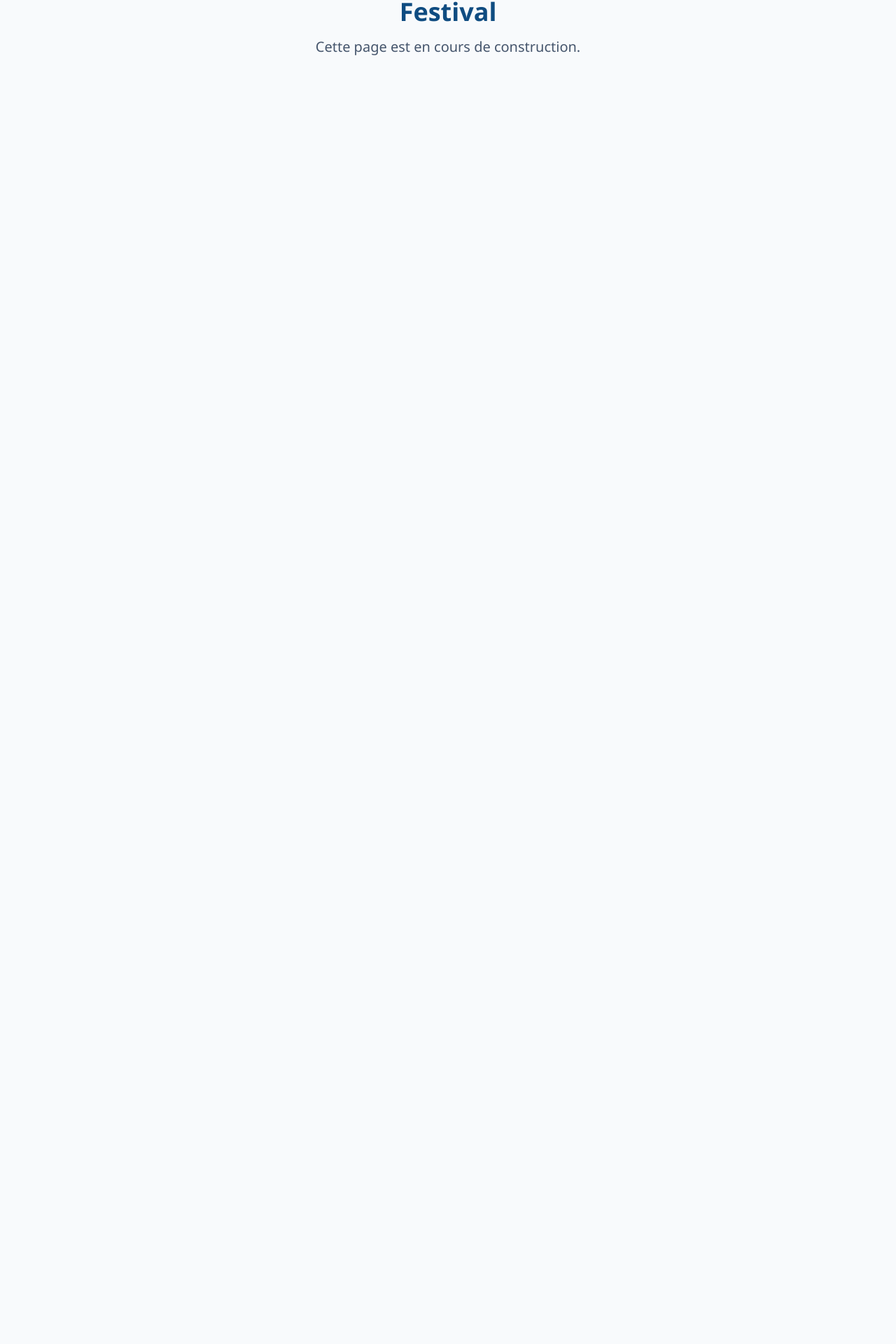
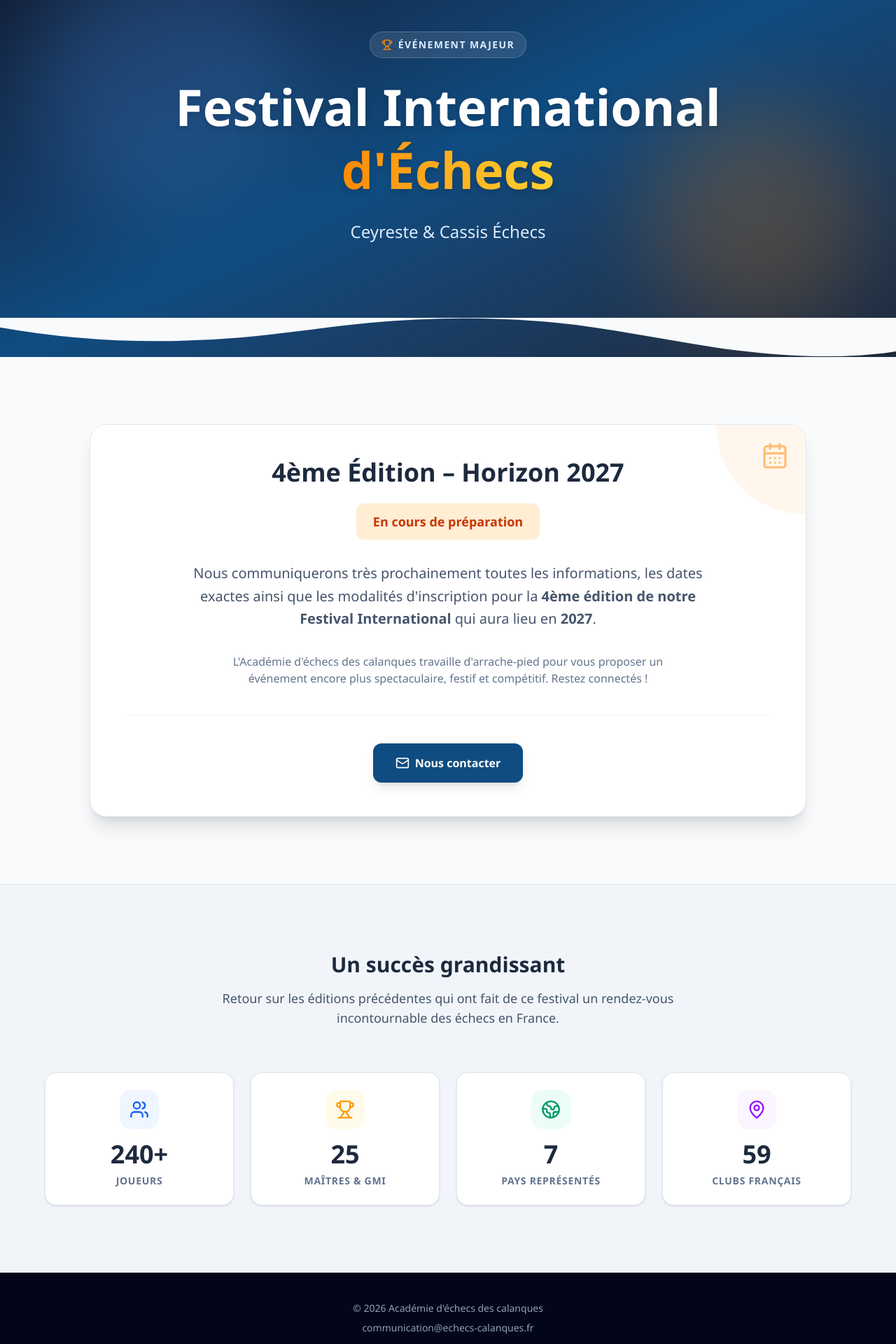
Before and after one commit to jgiraudeau/ac_echecs_calanques, a Next.js app: page /festival in a window 1280 px wide. Shown: the part 148-2068 px from the top of the page at 70% size. Before the commit the page ends 800 px from the top, so only its background shows below. Built offline with nearby package versions, Linux system fonts and the light colour scheme.

Commit message:
feat: design new festival page for 2027 edition

```diff
--- a/src/app/festival/page.tsx
+++ b/src/app/festival/page.tsx
@@ -1,13 +1,140 @@
 import { Navbar } from "@/components/layout/Navbar";
+import { CalendarDays, Trophy, Globe2, Users, MapPin, Mail, ArrowRight } from "lucide-react";
+import Link from "next/link";
+import type { Metadata } from "next";
+
+export const metadata: Metadata = {
+  title: "Festival International | Académie d'échecs des calanques",
+  description: "Découvrez le Festival International d'Échecs de Ceyreste et Cassis. Retrouvez prochainement les informations pour la 4ème édition en 2027.",
+};
 
 export default function FestivalPage() {
-    return (
-        <div className="min-h-screen bg-slate-50 font-sans">
-            <Navbar />
-            <div className="container mx-auto px-4 py-20 text-center">
-                <h1 className="text-4xl font-bold text-primary mb-4">Festival</h1>
-                <p className="text-xl text-slate-600">Cette page est en cours de construction.</p>
+  return (
+    <div className="min-h-screen bg-slate-50 font-sans">
+      <Navbar />
+
+      {/* Hero Section */}
+      <section className="relative bg-gradient-to-br from-slate-900 via-[#0F4C81] to-slate-800 py-24 md:py-32 overflow-hidden">
+        <div className="absolute inset-0 opacity-20">
+          <div className="absolute top-0 left-10 w-96 h-96 rounded-full bg-blue-400 blur-3xl" />
+          <div className="absolute bottom-10 right-10 w-80 h-80 rounded-full bg-orange-400 blur-3xl" />
+        </div>
+        <div className="container mx-auto px-4 relative z-10 text-center">
+          <span className="inline-flex items-center gap-2 bg-white/10 border border-white/20 text-blue-100 text-sm font-bold uppercase tracking-widest px-4 py-2 rounded-full mb-6">
+            <Trophy className="w-4 h-4 text-orange-400" />
+            Événement Majeur
+          </span>
+          <h1 className="text-4xl md:text-6xl lg:text-7xl font-extrabold text-white mb-6 drop-shadow-lg leading-tight">
+            Festival International<br />
+            <span className="text-transparent bg-clip-text bg-gradient-to-r from-orange-400 to-amber-300">
+              d&apos;Échecs
+            </span>
+          </h1>
+          <p className="text-xl md:text-2xl text-blue-100 max-w-3xl mx-auto leading-relaxed mb-8">
+            Ceyreste &amp; Cassis Échecs
+          </p>
+        </div>
+
+        {/* Wave divider */}
+        <div className="absolute -bottom-1 left-0 w-full overflow-hidden leading-[0] z-10">
+          <svg className="relative block w-[calc(100%+1.3px)] h-[60px]" xmlns="http://www.w3.org/2000/svg" viewBox="0 0 1200 120" preserveAspectRatio="none">
+            <path d="M321.39,56.44c58-10.79,114.16-30.13,172-41.86,82.39-16.72,168.19-17.73,250.45-.39C823.78,31,906.67,72,985.66,92.83c70.05,18.48,146.53,26.09,214.34,3V0H0V27.35A600.21,600.21,0,0,0,321.39,56.44Z" className="fill-slate-50" />
+          </svg>
+        </div>
+      </section>
+
+      {/* Édition 2027 - Coming Soon */}
+      <section className="container mx-auto px-4 py-16 md:py-24">
+        <div className="bg-white rounded-3xl p-8 md:p-12 shadow-xl border border-slate-200 max-w-5xl mx-auto text-center relative overflow-hidden">
+          {/* Decorative elements */}
+          <div className="absolute top-0 right-0 w-32 h-32 bg-orange-50 rounded-bl-full flex items-start justify-end p-6">
+            <CalendarDays className="w-10 h-10 text-orange-400 opacity-50" />
+          </div>
+
+          <div className="relative z-10">
+            <h2 className="text-3xl md:text-4xl font-extrabold text-slate-800 mb-6">
+              4ème Édition – Horizon 2027
+            </h2>
+            <div className="inline-block bg-orange-100 text-orange-700 font-bold px-6 py-3 rounded-xl mb-8 text-lg">
+              En cours de préparation
             </div>
+
+            <p className="text-slate-600 text-lg md:text-xl leading-relaxed max-w-3xl mx-auto mb-8">
+              Nous communiquerons très prochainement toutes les informations, les dates exactes ainsi que les modalités d'inscription pour la <strong>4ème édition de notre Festival International</strong> qui aura lieu en <strong>2027</strong>.
+            </p>
+
+            <p className="text-slate-500 max-w-2xl mx-auto">
+              L'Académie d'échecs des calanques travaille d'arrache-pied pour vous proposer un événement encore plus spectaculaire, festif et compétitif. Restez connectés !
+            </p>
+
+            <div className="mt-10 pt-10 border-t border-slate-100 flex flex-col sm:flex-row justify-center gap-4">
+              <Link
+                href="/contact"
+                className="inline-flex items-center justify-center gap-2 bg-[#0F4C81] hover:bg-[#0a3560] text-white font-bold px-8 py-4 rounded-xl transition-all shadow-lg hover:shadow-xl hover:-translate-y-1"
+              >
+                <Mail className="w-5 h-5" />
+                Nous contacter
+              </Link>
+            </div>
+          </div>
         </div>
-    );
+      </section>
+
+      {/* Rétrospective */}
+      <section className="bg-slate-100 py-16 md:py-24 border-t border-slate-200">
+        <div className="container mx-auto px-4">
+          <div className="text-center max-w-3xl mx-auto mb-16">
+            <h2 className="text-3xl font-extrabold text-slate-800 mb-4">Un succès grandissant</h2>
+            <p className="text-slate-600 text-lg">
+              Retour sur les éditions précédentes qui ont fait de ce festival un rendez-vous incontournable des échecs en France.
+            </p>
+          </div>
+
+          <div className="grid sm:grid-cols-2 lg:grid-cols-4 gap-6 max-w-6xl mx-auto">
+            <div className="bg-white rounded-2xl p-6 shadow-sm border border-slate-200 text-center hover:shadow-md transition-shadow hover:border-orange-200">
+              <div className="w-14 h-14 bg-blue-50 rounded-2xl flex items-center justify-center mx-auto mb-4 text-blue-600">
+                <Users className="w-7 h-7" />
+              </div>
+              <div className="text-4xl font-black text-slate-800 mb-2">240+</div>
+              <div className="text-sm font-bold text-slate-500 uppercase tracking-wider">Joueurs</div>
+            </div>
+
+            <div className="bg-white rounded-2xl p-6 shadow-sm border border-slate-200 text-center hover:shadow-md transition-shadow hover:border-orange-200">
+              <div className="w-14 h-14 bg-amber-50 rounded-2xl flex items-center justify-center mx-auto mb-4 text-amber-500">
+                <Trophy className="w-7 h-7" />
+              </div>
+              <div className="text-4xl font-black text-slate-800 mb-2">25</div>
+              <div className="text-sm font-bold text-slate-500 uppercase tracking-wider">Maîtres &amp; GMI</div>
+            </div>
+
+            <div className="bg-white rounded-2xl p-6 shadow-sm border border-slate-200 text-center hover:shadow-md transition-shadow hover:border-orange-200">
+              <div className="w-14 h-14 bg-emerald-50 rounded-2xl flex items-center justify-center mx-auto mb-4 text-emerald-600">
+                <Globe2 className="w-7 h-7" />
+              </div>
+              <div className="text-4xl font-black text-slate-800 mb-2">7</div>
+              <div className="text-sm font-bold text-slate-500 uppercase tracking-wider">Pays représentés</div>
+            </div>
+
+            <div className="bg-white rounded-2xl p-6 shadow-sm border border-slate-200 text-center hover:shadow-md transition-shadow hover:border-orange-200">
+              <div className="w-14 h-14 bg-purple-50 rounded-2xl flex items-center justify-center mx-auto mb-4 text-purple-600">
+                <MapPin className="w-7 h-7" />
+              </div>
+              <div className="text-4xl font-black text-slate-800 mb-2">59</div>
+              <div className="text-sm font-bold text-slate-500 uppercase tracking-wider">Clubs français</div>
+            </div>
+          </div>
+        </div>
+      </section>
+
+      {/* Footer */}
+      <footer className="bg-slate-950 text-slate-400 py-10 text-center text-sm border-t border-slate-900">
+        <div className="container mx-auto px-4">
+          <p className="mb-2">© 2026 Académie d&apos;échecs des calanques</p>
+          <a href="mailto:communication@echecs-calanques.fr" className="hover:text-white transition-colors">
+            communication@echecs-calanques.fr
+          </a>
+        </div>
+      </footer>
+    </div>
+  );
 }
```
